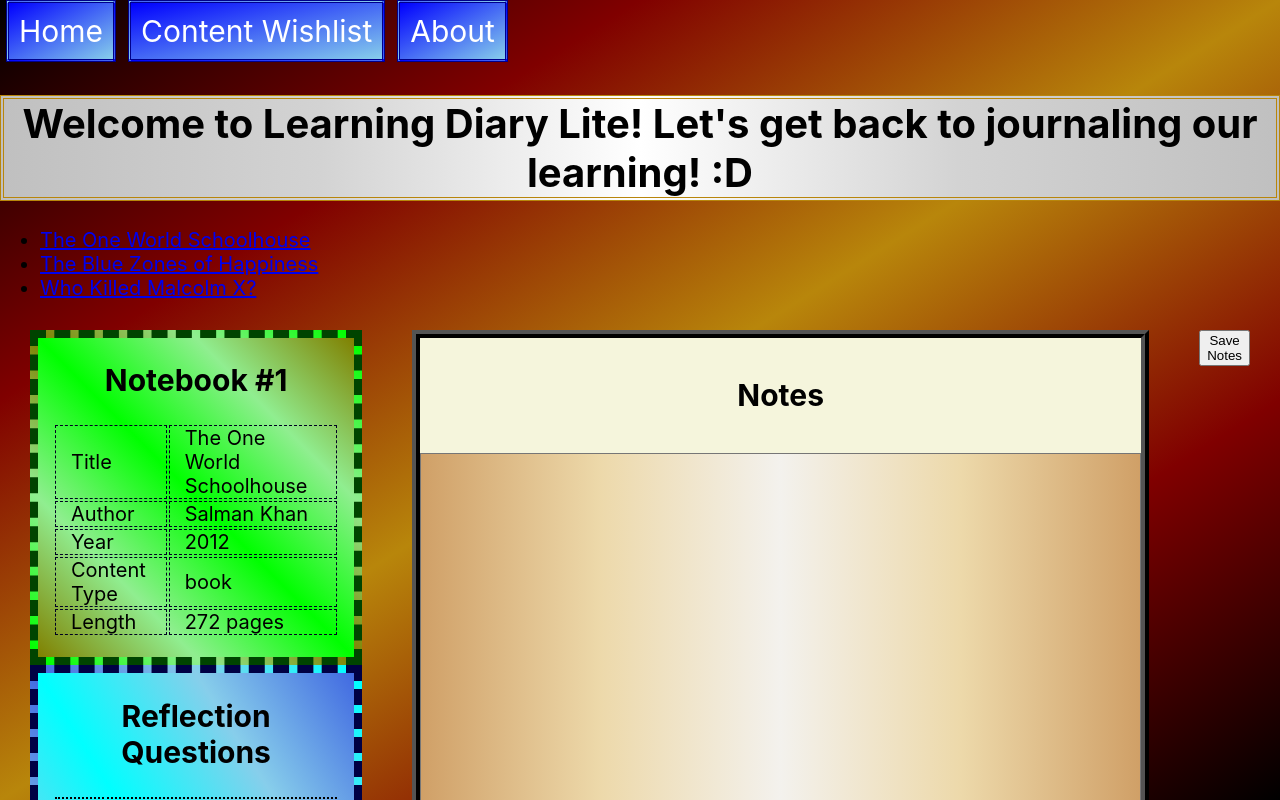
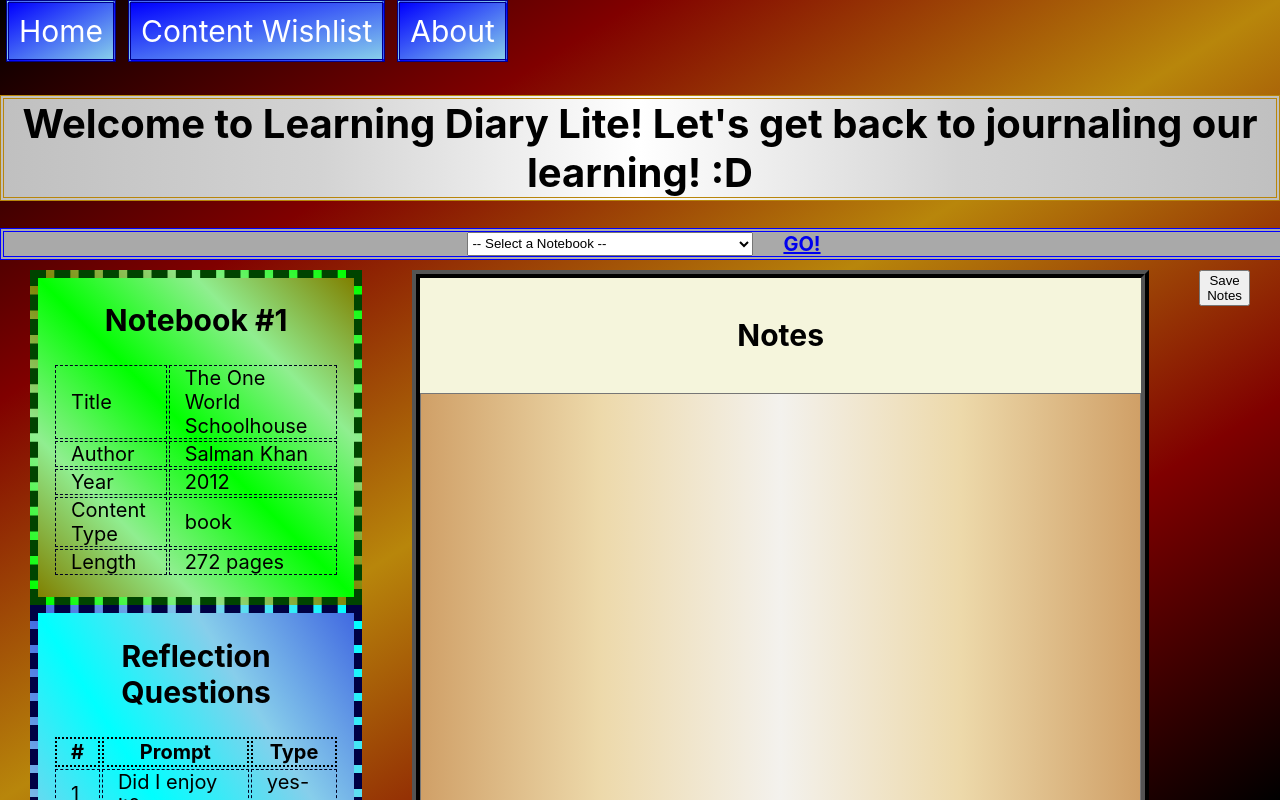
Before and after one commit to adnanian/learning-diary-lite, a React (Create React App) app: page /notebook/1 in a window 1280 px wide. Shown: the top 800 px of the page. Built offline with nearby package versions, Linux system fonts and the light colour scheme; data requests are answered from the project's data file.

Commit message:
Style home page

```diff
--- a/db.json
+++ b/db.json
@@ -37,7 +37,7 @@
           "year": 2017,
           "type": "book",
           "length": "288 pages",
-          "notes": "This was a great book.",
+          "notes": "This was an inspiring book.",
           "id": 2
         },
         {
@@ -46,7 +46,7 @@
           "year": 2017,
           "type": "documentary",
           "length": "6 episodes, each 43 minutes long",
-          "notes": "This was a great book.",
+          "notes": "What a BASED documentary",
           "id": 3
         }
     ],
--- a/src/App.js
+++ b/src/App.js
@@ -1,48 +1,14 @@
 import { Outlet } from 'react-router-dom';
 import './App.css';
 import NavBar from './components/NavBar';
-import { useEffect, useState } from 'react';
 
 function App() {
-  useEffect(() => {
-    fetch('http://localhost:3000/notebooks')
-      .then((response) => response.json())
-      .then((data) => {
-        //console.log(data);
-        setNotebooks(data);
-      });
-  }, []);
-
-
-  const [notebooks, setNotebooks] = useState([]);
-
-  const userOutletContext = {
-
-    // add notebooks using the spread operator
-    addNotebook: (notebookToAdd) => setNotebooks([...notebooks, notebookToAdd]),
-
-    // update notebooks using the map method
-    updateNotebook: (notebookToUpdate) => {
-      setNotebooks(
-        notebooks.map((notebook) => {
-          return notebook.id === notebookToUpdate.id ? notebookToUpdate : notebook;
-        })
-      );
-    },
-
-    // remove notebooks using the filter method
-    removeNotebook: (notebookToRemove) => setNotebooks(notebooks.filter((notebook) => notebook.id !== notebookToRemove.id))
-
-
-
-  }
-
   return (
     <>
       <header>
         <NavBar />
       </header>
-      <Outlet context={notebooks} />
+      <Outlet />
     </>
   );
 }
--- a/src/page-stylesheets/Home.css
+++ b/src/page-stylesheets/Home.css
@@ -12,3 +12,15 @@
     );
     text-align: center;
 }
+
+#note-selector {
+    border-color: blue;
+    border-style: double;
+    border-width: 4px;
+    background-color: darkgray;
+    display: inline-flex;
+    column-gap: 30px;
+    width: 100%;
+    align-content: flex-end;
+    justify-content: center;
+}
--- a/src/pages/Home.js
+++ b/src/pages/Home.js
@@ -1,31 +1,56 @@
-import { Link, Outlet, useOutletContext } from "react-router-dom";
+import { Link, Outlet } from "react-router-dom";
 import "../page-stylesheets/Home.css";
+import { useEffect, useState } from "react";
 
-function Home(  ) {
-    const notebooks = useOutletContext();
+function Home( ) {
+    useEffect(() => {
+        fetch('http://localhost:3000/notebooks')
+          .then((response) => response.json())
+          .then((data) => {
+            //console.log(data);
+            setNotebooks(data);
+          });
+    }, []);
 
-      const notebookList = notebooks.map((notebook) => {
-        if (notebook === null) {
-            return <li key={Math.random()} >REE</li>
-        }
+
+    const [notebooks, setNotebooks] = useState([]);
+    const [selectedValue, setSelectedValue] = useState("");
+
+    //   const notebookList = notebooks.map((notebook) => {
+    //     if (notebook === null) {
+    //         return <li key={Math.random()} >REE</li>
+    //     }
+    //     return (
+    //         <li key={notebook.id}>
+    //             <Link to={`/notebook/${notebook.id}`}>{notebook.title}</Link>
+    //         </li>
+    //     )
+    //   });
+
+    const notebookList = notebooks.map((notebook) => {
         return (
-            <li key={notebook.id}>
-                <Link to={`/notebook/${notebook.id}`}>{notebook.title}</Link>
-            </li>
-        )
-      });
-
-      console.log(notebookList);
+            <option key={notebook.id} value={`/notebook/${notebook.id}`}>
+                Notebook #{notebook.id} - {notebook.title}
+            </option>
+        );
+    });
 
     return (
         <main>
             <h1 id="welcome-banner">Welcome to Learning Diary Lite! Let's get back to journaling our learning! :D</h1>
-            <div>
-                <ul>
+            <div id="note-selector">
+                <select onChange={(event) => setSelectedValue(event.target.value)}>
+                    <option disabled selected value> -- Select a Notebook -- </option>
                     {notebookList}
-                </ul>
+                </select>
+                <span>
+                    <b>
+                        <Link to={selectedValue}>GO!</Link>
+                    </b>
+                </span>
             </div>
             <Outlet context={notebooks} />
+            <br/>
         </main>
     );
 }
--- a/src/pages/Notebook.js
+++ b/src/pages/Notebook.js
@@ -10,6 +10,7 @@
             .then((response) => response.json())
             .then((data) => setReflectionQuestions(data));
     }, []);
+
     const [reflectionQuestions, setReflectionQuestions] = useState([]);
 
     // function addReflectionQuestion(newReflection) {
@@ -25,8 +26,14 @@
     */
 
     const params = useParams();
-    const notebook = useOutletContext().find((notebook) => notebook.id === parseInt(params.id));
+    const notebooks = useOutletContext();
+    const notebook = notebooks.find((notebook) => notebook.id === parseInt(params.id));
     const [notes, setNotes] = useState(!notebook ? "" : notebook.notes);
+
+    if (notebook) {
+        //setNotes(notebook.notes);
+        console.log(`Notebook: ${notebook.id} --------- Notebook Notes: ${notebook.notes} --------- Notes: ${notes}`);
+    }
 
 
     function handleUpdateNotes(event) {
@@ -48,6 +55,7 @@
                     cols="50"
                     wrap="hard"
                     value={notes}
+                    maxLength="1000"
                     onChange={(event) => setNotes(event.target.value)}
                 >
                 </textarea>
```
Also changed, not shown: src/index.css (line endings or trailing spaces).
